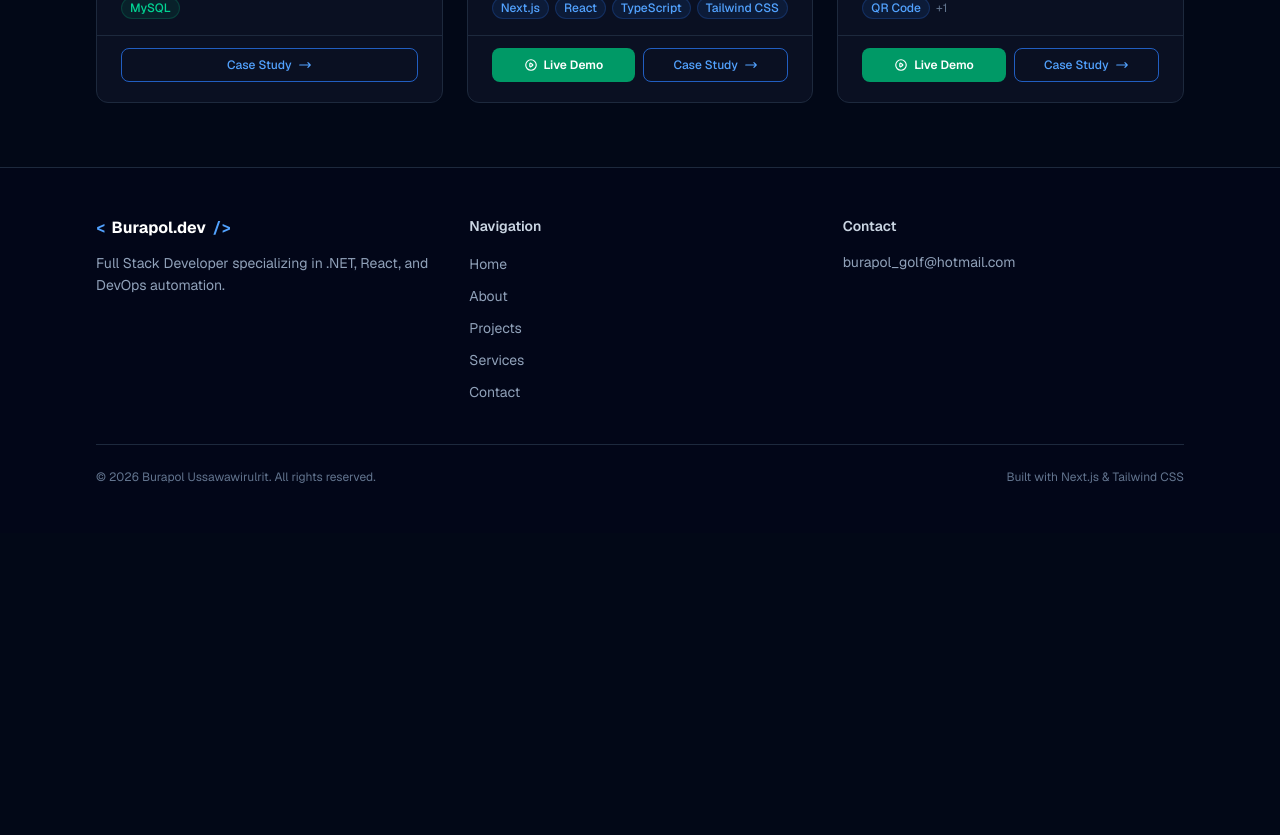
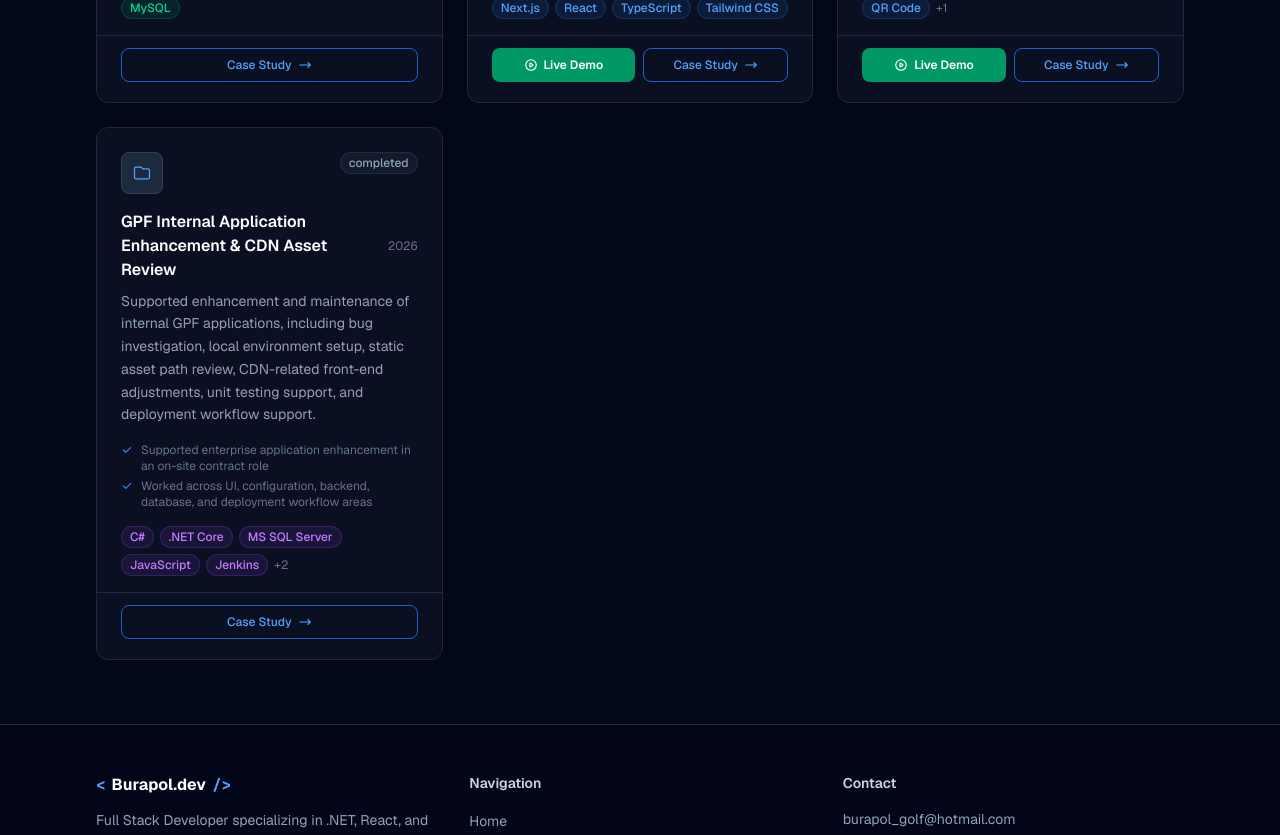
Before and after one commit to burapol01/burapol-dev-portfolio, a Next.js app: page /projects in a window 1280 px wide. Shown: the part 1440-2275 px from the top of the page. Before the commit the page ends 1973 px from the top, so only its background shows below. Built offline with nearby package versions, Linux system fonts and the light colour scheme.

Commit message:
Add GPF internal application case study

```diff
--- a/src/data/projects.ts
+++ b/src/data/projects.ts
@@ -192,6 +192,39 @@ Safety was the primary design concern: every trade passes through configurable g
     status: 'completed',
     year: 2023,
   },
+  {
+    id: '7',
+    slug: 'gpf-internal-application-enhancement',
+    title: 'GPF Internal Application Enhancement & CDN Asset Review',
+    shortDescription:
+      'Supported enhancement and maintenance of internal GPF applications, including bug investigation, local environment setup, static asset path review, CDN-related front-end adjustments, unit testing support, and deployment workflow support.',
+    longDescription: `**Problem:** Internal enterprise applications often require careful maintenance, environment setup, asset path review, testing, and deployment coordination to support stable day-to-day operations.
+
+**Solution:** Supported application enhancement and maintenance by investigating issues, reviewing configurations, improving local setup, checking static asset references, and supporting CDN-related front-end adjustments.
+
+**Implementation:** Worked across UI, application configuration, C#/.NET Core, MS SQL Server, and Jenkins CI/CD workflow support. Reviewed documentation and project behavior to support safe changes, unit testing, and deployment readiness.`,
+    tech: ['C#', '.NET Core', 'MS SQL Server', 'JavaScript', 'Jenkins', 'CI/CD', 'Enterprise Application Support'],
+    category: 'fullstack',
+    featured: false,
+    features: [
+      'Internal application maintenance support',
+      'Bug investigation and issue analysis',
+      'Local environment setup review',
+      'Static asset path review',
+      'CDN-related front-end adjustment support',
+      'Unit testing support',
+      'Deployment workflow support',
+      'Documentation review and follow-up notes',
+    ],
+    highlights: [
+      'Supported enterprise application enhancement in an on-site contract role',
+      'Worked across UI, configuration, backend, database, and deployment workflow areas',
+      'Helped review static asset paths and CDN migration-related concerns',
+      'Practiced safe documentation-driven investigation and follow-up tracking',
+    ],
+    status: 'completed',
+    year: 2026,
+  },
 ];
 
 export const getFeaturedProjects = () => projects.filter((p) => p.featured);
```
